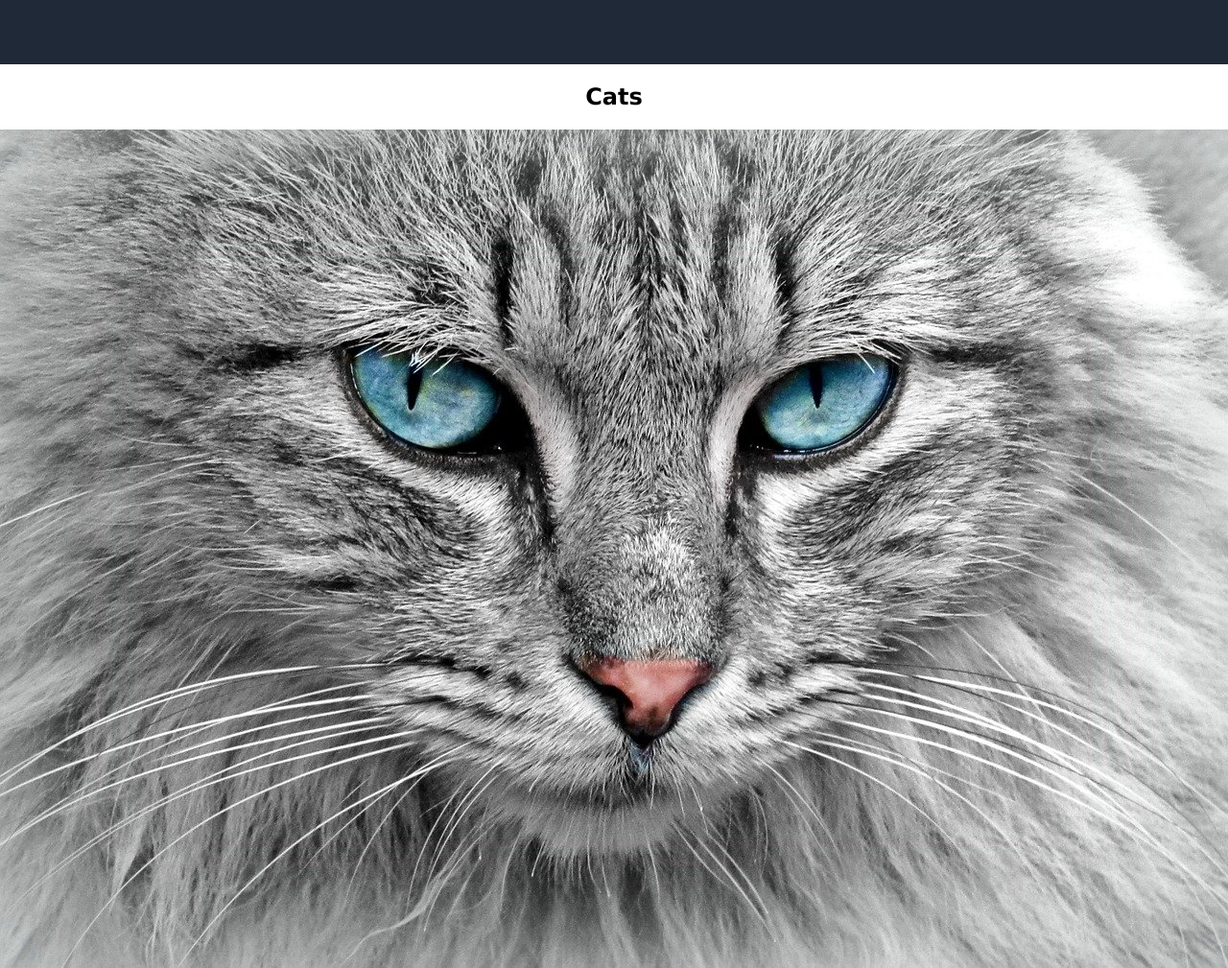
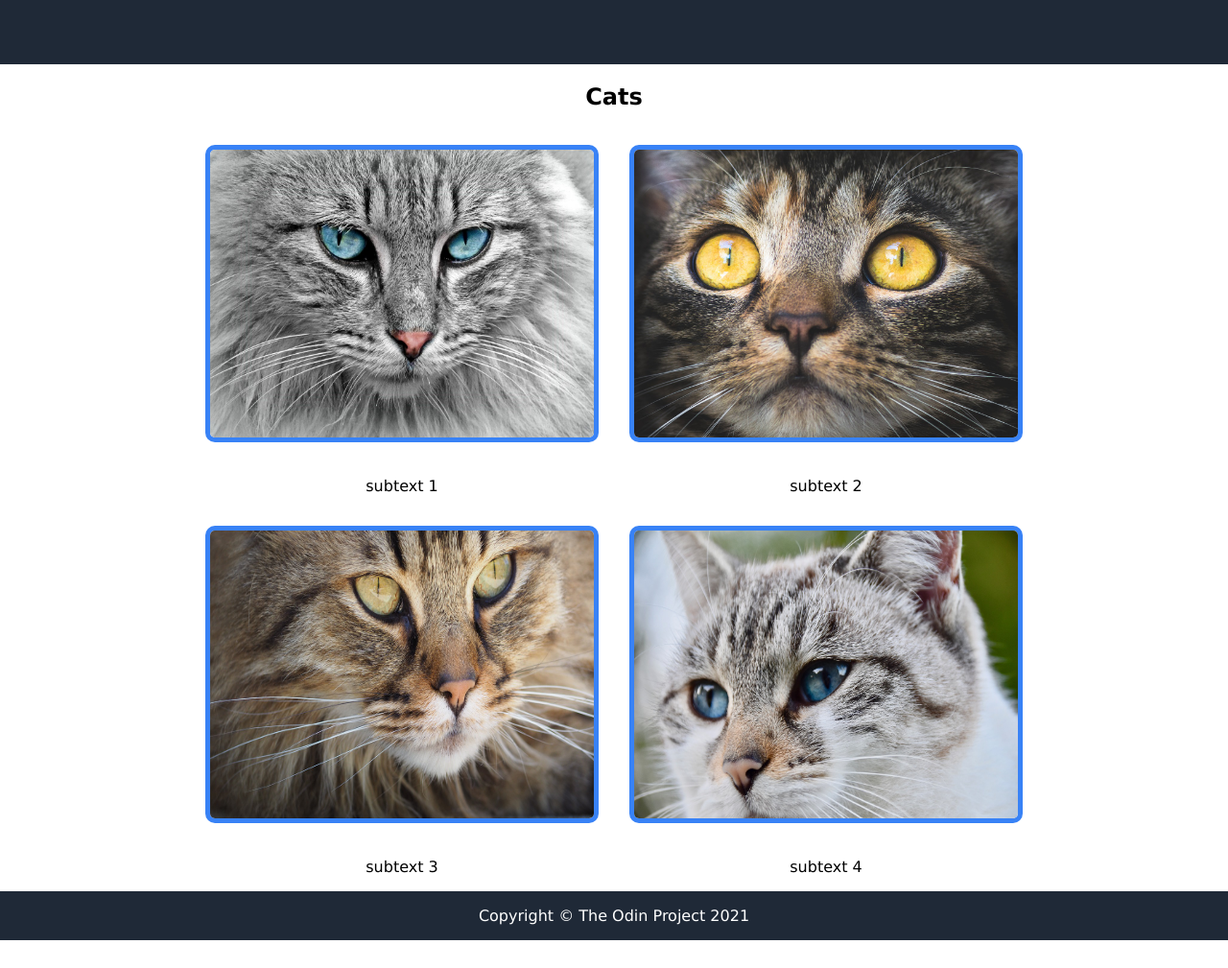
Before and after one commit to bakanano/landing-page, a plain HTML site: page index.html in a window 1280 px wide. Shown: the part 560-1569 px from the top of the page at 96% size. After the commit the page ends 1540 px from the top, so only its background shows below. Drawn offline with Linux system fonts and the light colour scheme.

Commit message:
Added styling for info section

```diff
--- a/styles.css
+++ b/styles.css
@@ -63,10 +63,23 @@ body {
     border-radius: 10px;
     padding: 10px;
     align-self: flex-start;
-
 }
 
 .heroRight img {
     width: auto;
     height: auto;
 }
+
+.content {
+    display: flex;
+    flex-wrap: wrap;
+    justify-content: center;
+}
+
+.content div img {
+    width: 400px;
+    height: 300px;
+    border: 5px solid var(--secondary-color);
+    border-radius: 10px;
+    margin: 16px;
+}
```
